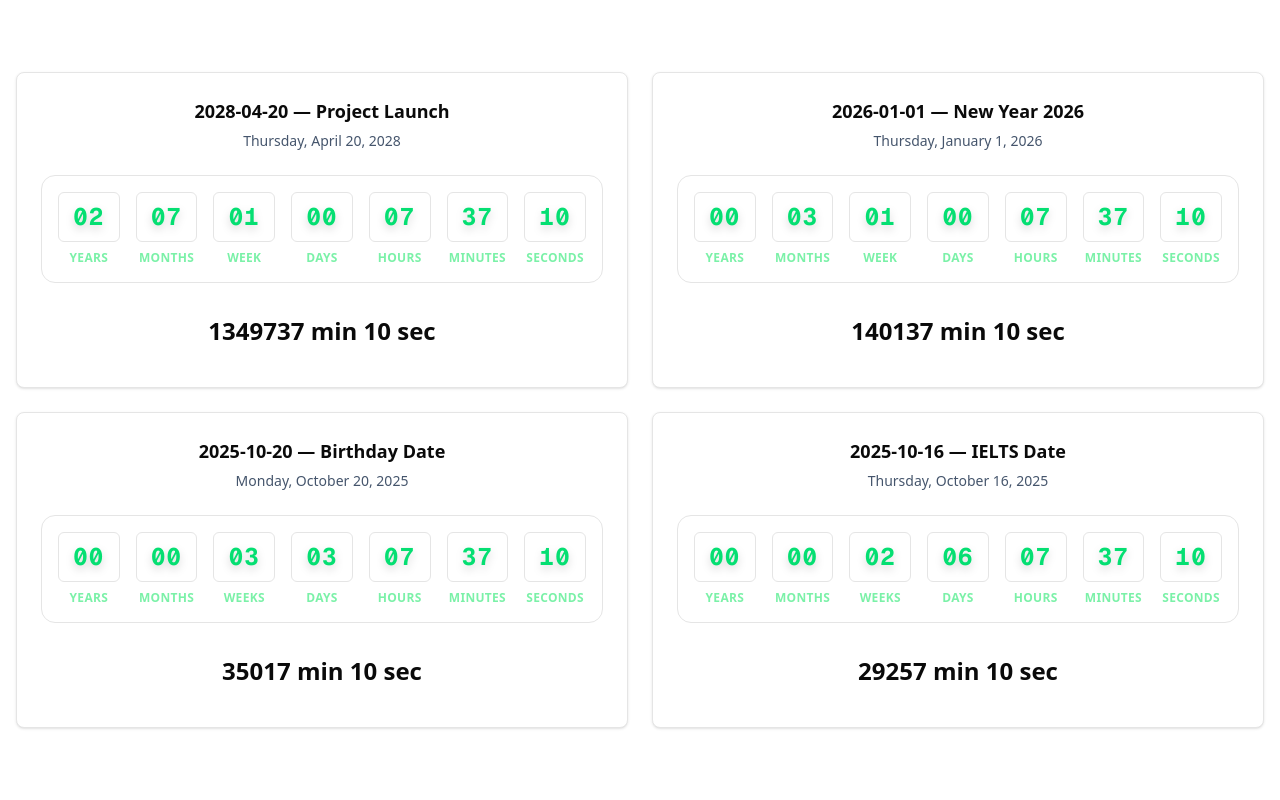
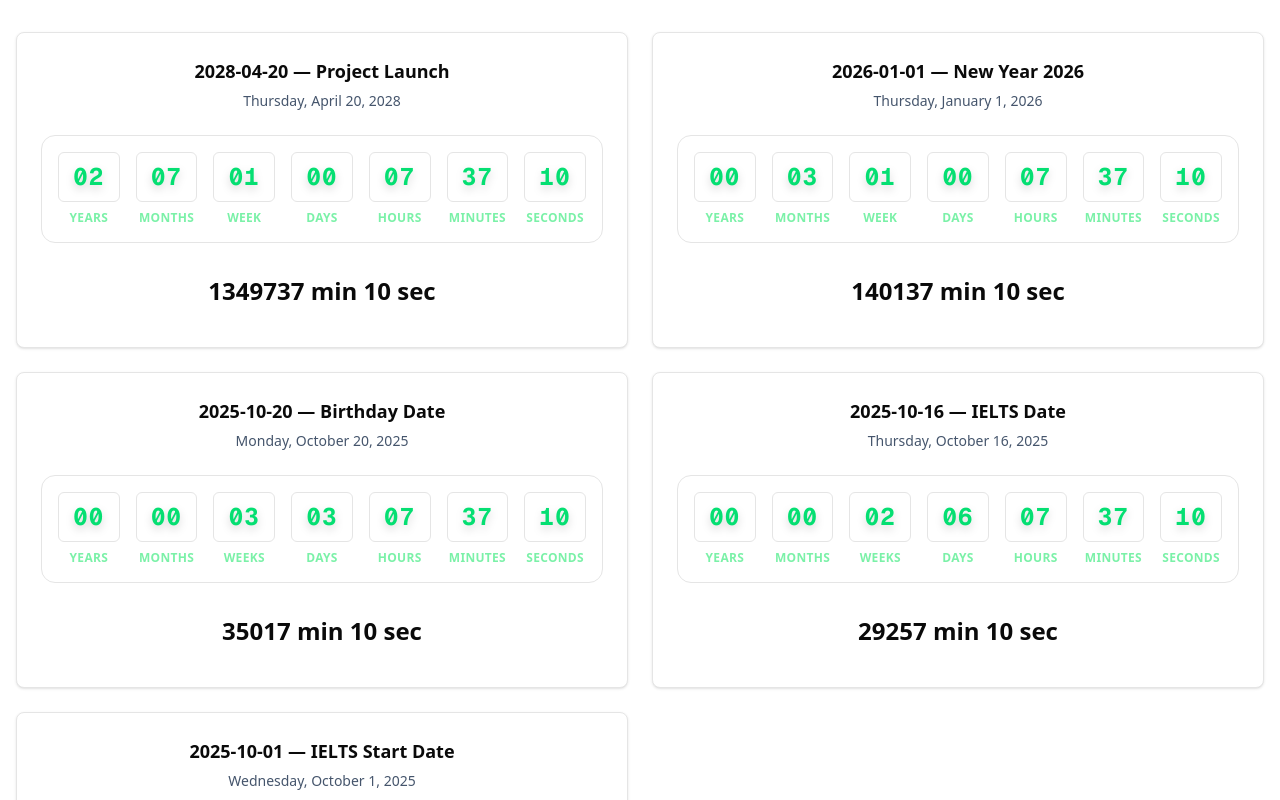
Before and after one commit to jasurkhaitov/reminder, a Next.js app: page / in a window 1280 px wide. Shown: the top 800 px of the page. Built offline with nearby package versions, Linux system fonts and the light colour scheme.

Commit message:
added new date called "IELTS Start Date"

```diff
--- a/app/(root)/page.tsx
+++ b/app/(root)/page.tsx
@@ -7,6 +7,7 @@ const TARGET_DATES = [
   { date: "2026-01-01", label: "New Year 2026" },
   { date: "2025-10-20", label: "Birthday Date" },
   { date: "2025-10-16", label: "IELTS Date" },
+  { date: "2025-10-01", label: "IELTS Start Date" },
 ]
 
 function RootPage() {
```
